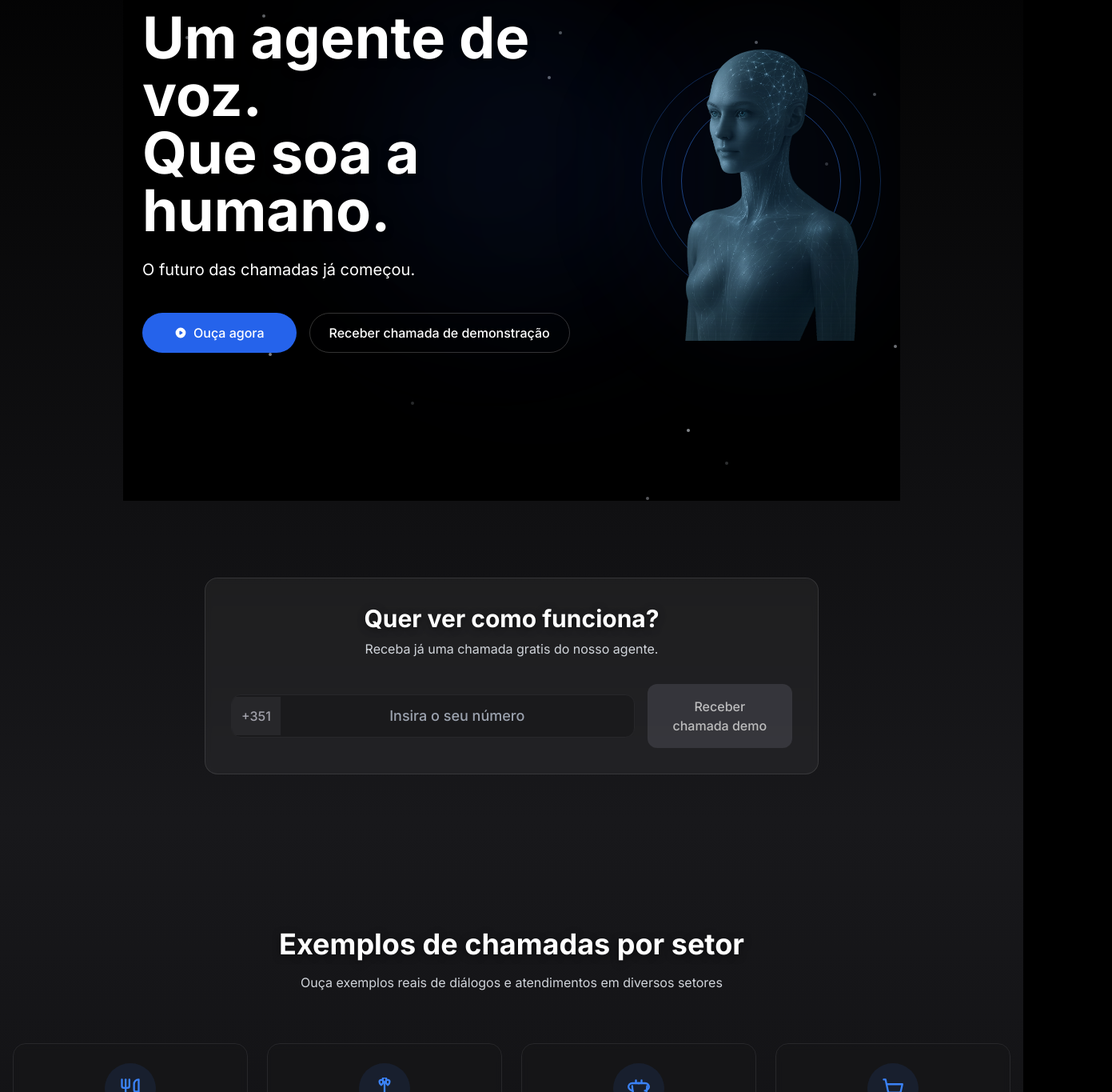
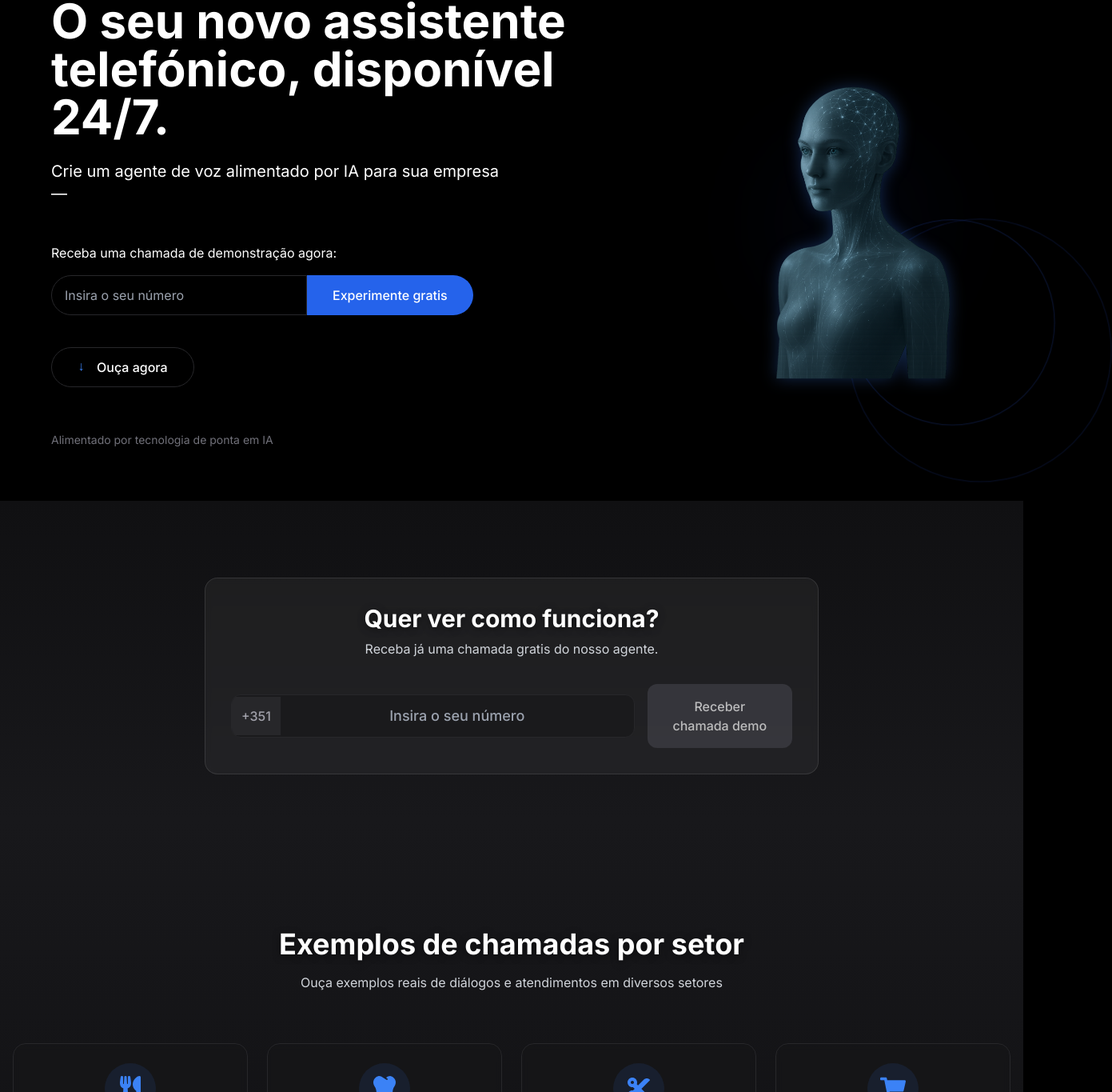
Before and after one commit to millitarget/chamada.ai, a Next.js app: page / in a window 1280 px wide. Shown: the part 238-1603 px from the top of the page at 80% size, 1391 px wide, since content can reach past the window. Built offline with nearby package versions, Linux system fonts and the light colour scheme.

Commit message:
new hero, new icons

```diff
--- a/src/components/ExamplesSection.tsx
+++ b/src/components/ExamplesSection.tsx
@@ -2,6 +2,7 @@
 
 import React, { useState } from 'react';
 import { motion } from 'framer-motion';
+import { FaTooth, FaCut, FaUtensils, FaShoppingCart } from 'react-icons/fa';
 
 type Industry = {
   id: string;
@@ -54,7 +55,7 @@ const ExamplesSection: React.FC = () => {
   };
 
   return (
-    <section className="w-full py-24 px-4">
+    <section id="examples-section" className="w-full py-24 px-4">
       <div className="max-w-7xl mx-auto">
         <motion.div
           initial={{ opacity: 0, y: 20 }}
@@ -174,51 +175,22 @@ const industries: Industry[] = [
   {
     id: 'restaurant',
     title: 'Restaurante',
-    icon: (
-      <svg xmlns="http://www.w3.org/2000/svg" width="28" height="28" viewBox="0 0 24 24" fill="none" stroke="currentColor" strokeWidth="2" strokeLinecap="round" strokeLinejoin="round" className="text-blue-500">
-        <path d="M3 2v7c0 1.1.9 2 2 2h4a2 2 0 0 0 2-2V2"></path>
-        <path d="M7 2v20"></path>
-        <path d="M21 15V2v0a5 5 0 0 0-5 5v6c0 1.1.9 2 2 2h3Zm0 0v7"></path>
-      </svg>
-    ),
+    icon: <FaUtensils className="text-blue-500 w-8 h-8" />
   },
   {
     id: 'dental',
     title: 'Clínica dentária',
-    icon: (
-      <svg xmlns="http://www.w3.org/2000/svg" width="28" height="28" viewBox="0 0 24 24" fill="none" stroke="currentColor" strokeWidth="2" strokeLinecap="round" strokeLinejoin="round" className="text-blue-500">
-        <path d="M12 5.5c-1.5-1-2-2.5-2-3.5 0-1.5.5-2 2-2s2 .5 2 2c0 1-.5 2.5-2 3.5z"></path>
-        <path d="M8.5 8c-1.5-1-2-2.5-2-3.5 0-1.5.5-2 2-2s2 .5 2 2c0 1-.5 2.5-2 3.5z"></path>
-        <path d="M15.5 8c-1.5-1-2-2.5-2-3.5 0-1.5.5-2 2-2s2 .5 2 2c0 1-.5 2.5-2 3.5z"></path>
-        <path d="M12 5.5V22l3.5-3.5"></path>
-        <path d="M8.5 18.5 12 22"></path>
-      </svg>
-    ),
+    icon: <FaTooth className="text-blue-500 w-8 h-8" />
   },
   {
     id: 'salon',
     title: 'Cabeleireiro',
-    icon: (
-      <svg xmlns="http://www.w3.org/2000/svg" width="28" height="28" viewBox="0 0 24 24" fill="none" stroke="currentColor" strokeWidth="2" strokeLinecap="round" strokeLinejoin="round" className="text-blue-500">
-        <path d="M21 9c0 4-1 8-2 11"></path>
-        <path d="M5 9c0 4 1 8 2 11"></path>
-        <path d="M9 6V3"></path>
-        <path d="M15 6V3"></path>
-        <path d="M13 6H5a4 4 0 0 0-4 4c0 1.5.5 2 2 3s2.5 1 2.5 1"></path>
-        <path d="M11 6h8a4 4 0 0 1 4 4c0 1.5-.5 2-2 3s-2.5 1-2.5 1"></path>
-      </svg>
-    ),
+    icon: <FaCut className="text-blue-500 w-8 h-8" />
   },
   {
     id: 'ecommerce',
     title: 'E-commerce',
-    icon: (
-      <svg xmlns="http://www.w3.org/2000/svg" width="28" height="28" viewBox="0 0 24 24" fill="none" stroke="currentColor" strokeWidth="2" strokeLinecap="round" strokeLinejoin="round" className="text-blue-500">
-        <circle cx="8" cy="21" r="1"></circle>
-        <circle cx="19" cy="21" r="1"></circle>
-        <path d="M2.05 2.05h2l2.66 12.42a2 2 0 0 0 2 1.58h9.78a2 2 0 0 0 1.95-1.57l1.65-7.43H5.12"></path>
-      </svg>
-    ),
+    icon: <FaShoppingCart className="text-blue-500 w-8 h-8" />
   },
 ];
 
--- a/src/components/HeroSection.tsx
+++ b/src/components/HeroSection.tsx
@@ -12,6 +12,17 @@ const HeroSection = () => {
   const [isLoading, setIsLoading] = useState(false);
   const [callSent, setCallSent] = useState(false);
   const [error, setError] = useState<string | null>(null);
+  const [mounted, setMounted] = useState(false);
+  const [dimensions, setDimensions] = useState({ width: 1200, height: 800 });
+
+  // Handle component mount for client-side only code
+  useEffect(() => {
+    setMounted(true);
+    setDimensions({
+      width: window.innerWidth,
+      height: window.innerHeight
+    });
+  }, []);
 
   // Handle window resize for responsive adjustments
   useEffect(() => {
@@ -28,6 +39,13 @@ const HeroSection = () => {
     // Cleanup
     return () => window.removeEventListener('resize', handleResize);
   }, []);
+
+  const scrollToExamples = () => {
+    const examplesSection = document.getElementById('examples-section');
+    if (examplesSection) {
+      examplesSection.scrollIntoView({ behavior: 'smooth' });
+    }
+  };
 
   const handlePlay = () => {
     const audio = document.getElementById('preview-audio') as HTMLAudioElement;
@@ -118,176 +136,135 @@ const HeroSection = () => {
   };
 
   return (
-    <section className="min-h-screen bg-black relative flex flex-col lg:flex-row items-center justify-center px-4 sm:px-6 py-16 overflow-hidden">
-      {/* Star background effect */}
-      <div className="absolute inset-0 overflow-hidden pointer-events-none opacity-70">
-        {Array.from({ length: 20 }).map((_, i) => (
-          <div
-            key={i}
-            className="absolute w-1 h-1 bg-blue-50 rounded-full"
-            style={{
-              top: `${Math.random() * 100}%`,
-              left: `${Math.random() * 100}%`,
-              opacity: Math.random() * 0.6 + 0.2,
-            }}
-          ></div>
-        ))}
-      </div>
+    <section className="w-full min-h-screen flex flex-col items-start justify-center px-8 py-16 bg-black">
+      {/* Company logo */}
+      <div className="w-full max-w-6xl mx-auto">
+        <h2 className="text-white font-bold text-4xl mb-16">Chamada.ai</h2>
 
-      {/* Subtle background glows */}
-      <div className="absolute inset-0 overflow-hidden pointer-events-none">
-        {/* Subtle glow spots */}
-        <div className="absolute top-1/4 left-1/3 w-64 sm:w-96 h-64 sm:h-96 bg-blue-600/5 rounded-full filter blur-[100px]"></div>
-        <div className="absolute bottom-1/3 right-1/3 w-64 sm:w-96 h-64 sm:h-96 bg-blue-600/5 rounded-full filter blur-[100px]"></div>
-      </div>
-
-      {/* Background glow effect */}
-      <div className="fixed top-0 left-0 right-0 h-24 bg-gradient-to-b from-blue-900/10 to-transparent pointer-events-none"></div>
-
+        <div className="flex flex-col lg:flex-row justify-between items-center">
           {/* Left side: Text and buttons section */}
           <motion.div
-        className="z-10 w-full max-w-xl text-center lg:text-left mr-0 lg:mr-12 mb-12 lg:mb-0"
+            className="z-10 w-full max-w-2xl"
             initial={{ opacity: 0, y: 20 }}
             animate={{ opacity: 1, y: 0 }}
             transition={{ duration: 0.8 }}
           >
-        <h1 className="text-white font-bold text-4xl sm:text-5xl md:text-6xl lg:text-7xl leading-tight">
-          Um agente de voz.<br />
-          Que soa a humano.
+            <h1 className="text-white font-bold text-4xl sm:text-5xl md:text-6xl leading-tight">
+              O seu novo assistente <br/>telefónico, disponível 24/7.
             </h1>
-        <p className="mt-4 sm:mt-6 text-white text-base sm:text-lg md:text-xl max-w-xl mx-auto lg:mx-0">
-          O futuro das chamadas já começou.
+            <p className="mt-6 text-white text-lg md:text-xl max-w-xl">
+              Crie um agente de voz alimentado por IA para sua empresa —
             </p>
 
-        <div className="mt-8 sm:mt-10 flex flex-col sm:flex-row gap-4 justify-center lg:justify-start">
+            <p className="mt-12 text-white text-base">
+              Receba uma chamada de demonstração agora:
+            </p>
+
+            <div className="mt-4 flex flex-col sm:flex-row gap-4">
+              <div className="flex w-full sm:w-auto">
+                <input
+                  type="tel"
+                  placeholder="Insira o seu número"
+                  className="bg-black/50 border border-zinc-800 py-3 px-4 w-full sm:w-80 rounded-l-full focus:outline-none focus:border-blue-500 text-white"
+                  value={phoneNumber}
+                  onChange={handlePhoneChange}
+                  disabled={isLoading || callSent}
+                  maxLength={12}
+                />
                 <motion.button
-            onClick={handlePlay}
-            className="bg-blue-600 hover:bg-blue-500 text-white font-medium py-3 px-8 sm:px-10 rounded-full transition flex items-center justify-center gap-2 w-full sm:w-auto"
+                  onClick={handleCallDemo}
+                  className="bg-blue-600 hover:bg-blue-500 text-white font-medium py-3 px-8 rounded-r-full transition"
+                  whileHover={{ scale: 1.05 }}
+                  whileTap={{ scale: 0.98 }}
+                  disabled={isLoading || callSent}
+                >
+                  Experimente gratis
+                </motion.button>
+              </div>
+            </div>
+
+            <motion.button
+              onClick={scrollToExamples}
+              className="mt-10 flex items-center justify-center gap-2 bg-transparent border border-zinc-800 text-white font-medium py-3 px-8 rounded-full hover:bg-white/5 transition w-auto"
               whileHover={{ scale: 1.05 }}
               whileTap={{ scale: 0.98 }}
             >
-            <HiPlay className="text-white" />
+              <span className="text-blue-500 rotate-90">→</span>
               Ouça agora
             </motion.button>
 
-          {!showPhoneInput ? (
-            <motion.button
-              onClick={handleCallDemo}
-              className="border border-white/20 text-white font-medium py-3 px-4 sm:px-6 rounded-full hover:bg-white/10 transition w-full sm:w-auto text-sm sm:text-base"
-              whileHover={{ scale: 1.05 }}
-              whileTap={{ scale: 0.98 }}
-            >
-              Receber chamada de demonstração
-            </motion.button>
-          ) : (
-            <div className="flex flex-col sm:flex-row gap-2 w-full sm:w-auto">
-              <div className="flex w-full sm:w-auto">
-                <div className="bg-black text-white border border-zinc-700 py-3 px-3 rounded-l-full text-center flex items-center justify-center">
-                  +351
-                </div>
-                <input
-                  type="tel"
-                  placeholder="número"
-                  className="bg-black border border-l-0 border-zinc-700 py-3 px-4 w-full sm:w-32 focus:outline-none focus:border-blue-500 text-white"
-                  value={phoneNumber}
-                  onChange={handlePhoneChange}
-                  disabled={isLoading || callSent}
-                  maxLength={9}
-                />
-                <motion.button
-                  onClick={handleCallDemo}
-                  className={`px-4 py-3 rounded-r-full flex items-center justify-center ${
-                    callSent ? 'bg-green-600' : isLoading ? 'bg-zinc-700' : 'bg-blue-600 hover:bg-blue-500'
-                  } text-white`}
-                  whileHover={!isLoading && !callSent ? { scale: 1.05 } : {}}
-                  whileTap={!isLoading && !callSent ? { scale: 0.98 } : {}}
-                  disabled={isLoading || callSent}
-                >
-                  {callSent ? (
-                    <span>✓</span>
-                  ) : isLoading ? (
-                    <span>...</span>
-                  ) : (
-                    <HiPhone />
-                  )}
-                </motion.button>
-              </div>
-            </div>
-          )}
-        </div>
-
-        {error && (
-          <motion.p
-            initial={{ opacity: 0 }}
-            animate={{ opacity: 1 }}
-            className="mt-2 text-red-500 text-sm"
-          >
-            {error}
-          </motion.p>
-        )}
-
-        {callSent && (
-          <motion.p
-            initial={{ opacity: 0 }}
-            animate={{ opacity: 1 }}
-            className="mt-2 text-green-500 text-sm"
-          >
-            Chamada iniciada com sucesso! Atenda o seu telefone em breve.
-          </motion.p>
-        )}
-
-        <audio id="preview-audio" src="/audio/dental.mp3" />
+            <p className="mt-14 text-zinc-500 text-sm">
+              Alimentado por tecnologia de ponta em IA
+            </p>
           </motion.div>
 
           {/* Right side: AI head visualization */}
           <motion.div
-        className="z-10 relative flex justify-center items-center"
+            className="z-10 relative flex justify-center items-center mt-12 lg:mt-0"
             initial={{ opacity: 0, y: 20 }}
             animate={{ opacity: 1, y: 0 }}
             transition={{ delay: 0.4, duration: 0.8 }}
           >
-        {/* AI head */}
+            {/* AI head with animated glow */}
             <div className="relative w-[250px] sm:w-[280px] md:w-[300px] h-[300px] sm:h-[350px] md:h-[400px]">
+              {/* Halo effect */}
+              <motion.div
+                className="absolute top-12 left-1/2 w-16 h-3 bg-white rounded-full blur-[2px] transform -translate-x-1/2"
+                animate={{
+                  opacity: [0.7, 1, 0.7]
+                }}
+                transition={{
+                  duration: 3,
+                  repeat: Infinity,
+                  repeatType: "reverse"
+                }}
+              />
+
+              {/* Animated glow behind the head */}
+              <motion.div
+                className="absolute top-1/2 left-1/2 w-[200px] h-[200px] rounded-full bg-blue-900/20 filter blur-[60px]"
+                style={{ x: "-50%", y: "-50%" }}
+                animate={{
+                  scale: [1, 1.1, 1],
+                  opacity: [0.3, 0.4, 0.3]
+                }}
+                transition={{
+                  duration: 4,
+                  repeat: Infinity,
+                  repeatType: "reverse"
+                }}
+              />
+
               {/* Concentric blue circles */}
-          <div className="absolute top-1/2 left-1/2 transform -translate-x-1/2 -translate-y-1/2 w-[200px] sm:w-[250px] md:w-[300px] h-[200px] sm:h-[250px] md:h-[300px] rounded-full border border-blue-500/30 animate-pulse"></div>
-          <div className="absolute top-1/2 left-1/2 transform -translate-x-1/2 -translate-y-1/2 w-[170px] sm:w-[210px] md:w-[250px] h-[170px] sm:h-[210px] md:h-[250px] rounded-full border border-blue-500/40 animate-pulse delay-75"></div>
-          <div className="absolute top-1/2 left-1/2 transform -translate-x-1/2 -translate-y-1/2 w-[140px] sm:w-[170px] md:w-[200px] h-[140px] sm:h-[170px] md:h-[200px] rounded-full border border-blue-500/50 animate-pulse delay-150"></div>
+              <motion.div
+                className="absolute top-1/2 left-1/2 transform -translate-x-1/2 -translate-y-1/2 w-[250px] sm:w-[280px] md:w-[320px] h-[250px] sm:h-[280px] md:h-[320px] rounded-full border border-blue-900/30"
+                animate={{ scale: [1, 1.03, 1] }}
+                transition={{ duration: 4, repeat: Infinity, repeatType: "reverse" }}
+              />
+              <motion.div
+                className="absolute top-1/2 left-1/2 transform -translate-x-1/2 -translate-y-1/2 w-[200px] sm:w-[220px] md:w-[250px] h-[200px] sm:h-[220px] md:h-[250px] rounded-full border border-blue-900/40"
+                animate={{ scale: [1, 1.05, 1] }}
+                transition={{ duration: 4, delay: 0.5, repeat: Infinity, repeatType: "reverse" }}
+              />
 
               {/* AI head image */}
-          <div className="relative w-full h-full flex items-center justify-center">
+              <motion.div
+                className="relative w-full h-full flex items-center justify-center"
+                animate={{ y: [0, -5, 0] }}
+                transition={{ duration: 4, repeat: Infinity, repeatType: "reverse" }}
+              >
                 <img
                   src="/images/humanoid.png"
                   alt="AI Assistant"
-              className="object-contain w-full h-full max-w-[200px] sm:max-w-[250px] md:max-w-full"
-              onError={(e) => {
-                // Fallback if image doesn't exist
-                e.currentTarget.style.display = 'none';
-                const fallback = document.getElementById('ai-head-fallback');
-                if (fallback) fallback.style.display = 'block';
-              }}
+                  className="object-contain w-full h-full max-w-[200px] sm:max-w-[250px] md:max-w-full drop-shadow-[0_0_10px_rgba(59,130,246,0.3)]"
                 />
-            {/* Fallback for the AI head if the image doesn't exist */}
-            <div
-              id="ai-head-fallback"
-              className="absolute inset-0 bg-gradient-to-b from-blue-800 to-blue-950 rounded-full hidden"
-              style={{ display: 'none' }}
-            >
-              <div className="w-full h-full flex items-center justify-center">
-                <div className="relative w-32 sm:w-40 h-48 sm:h-60">
-                  <div className="absolute w-full h-3/4 bg-blue-700 rounded-t-full"></div>
-                  <div className="absolute bottom-0 w-full h-1/4 bg-blue-800 rounded-b-full"></div>
-                  <div className="absolute top-1/4 left-1/4 w-1/5 h-1/10 bg-blue-400 rounded-full"></div>
-                  <div className="absolute top-1/4 right-1/4 w-1/5 h-1/10 bg-blue-400 rounded-full"></div>
-                  <div className="absolute top-1/2 left-1/3 w-1/3 h-1/12 bg-blue-500 rounded-full"></div>
+              </motion.div>
             </div>
-              </div>
-            </div>
+          </motion.div>
         </div>
       </div>
 
-        {/* Gradient glow effect for the AI head on mobile */}
-        <div className="absolute inset-0 bg-blue-600/5 filter blur-3xl rounded-full pointer-events-none"></div>
-      </motion.div>
+      <audio id="preview-audio" src="/audio/dental.mp3" />
     </section>
   );
 };
```
Lines whose indentation alone changed are shown as unchanged.
